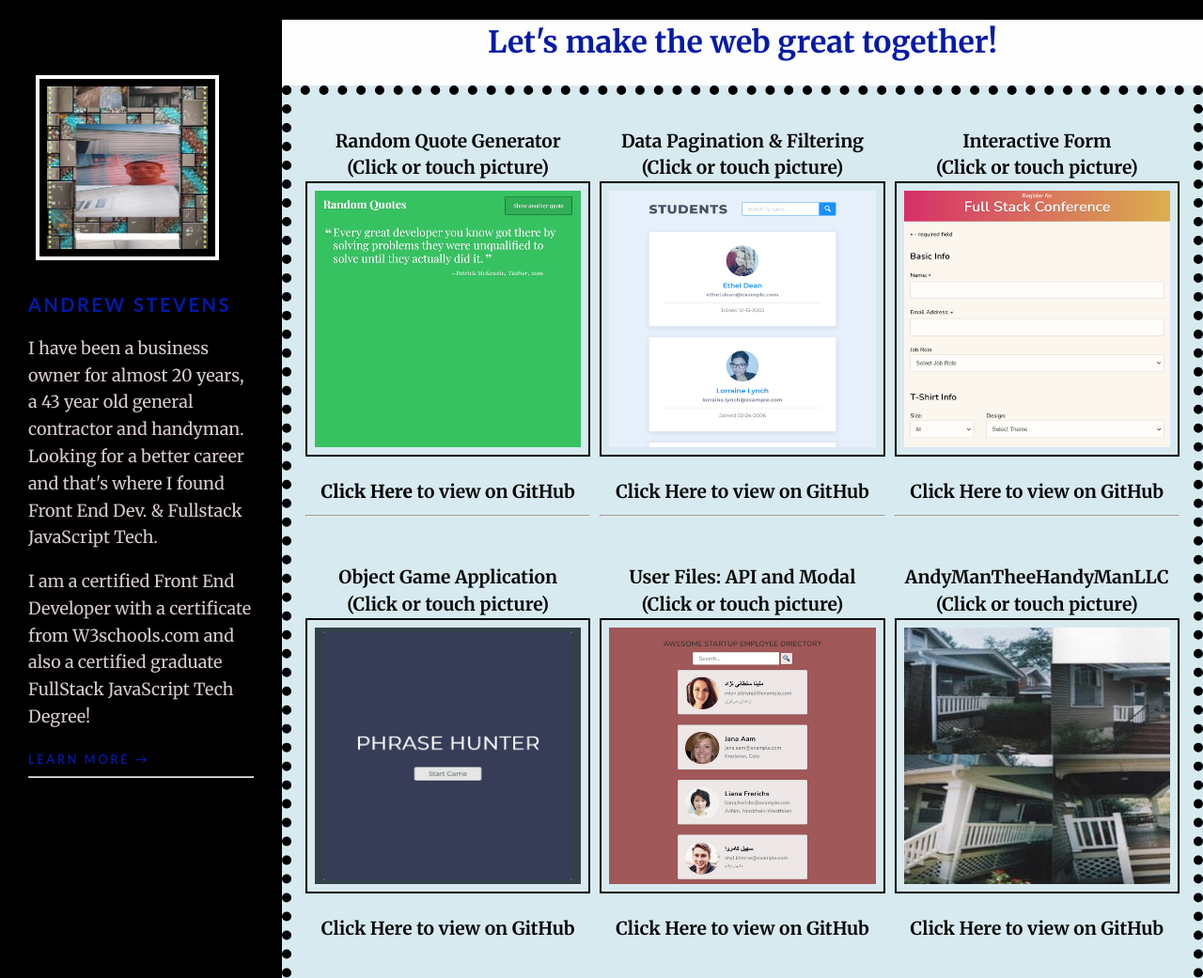
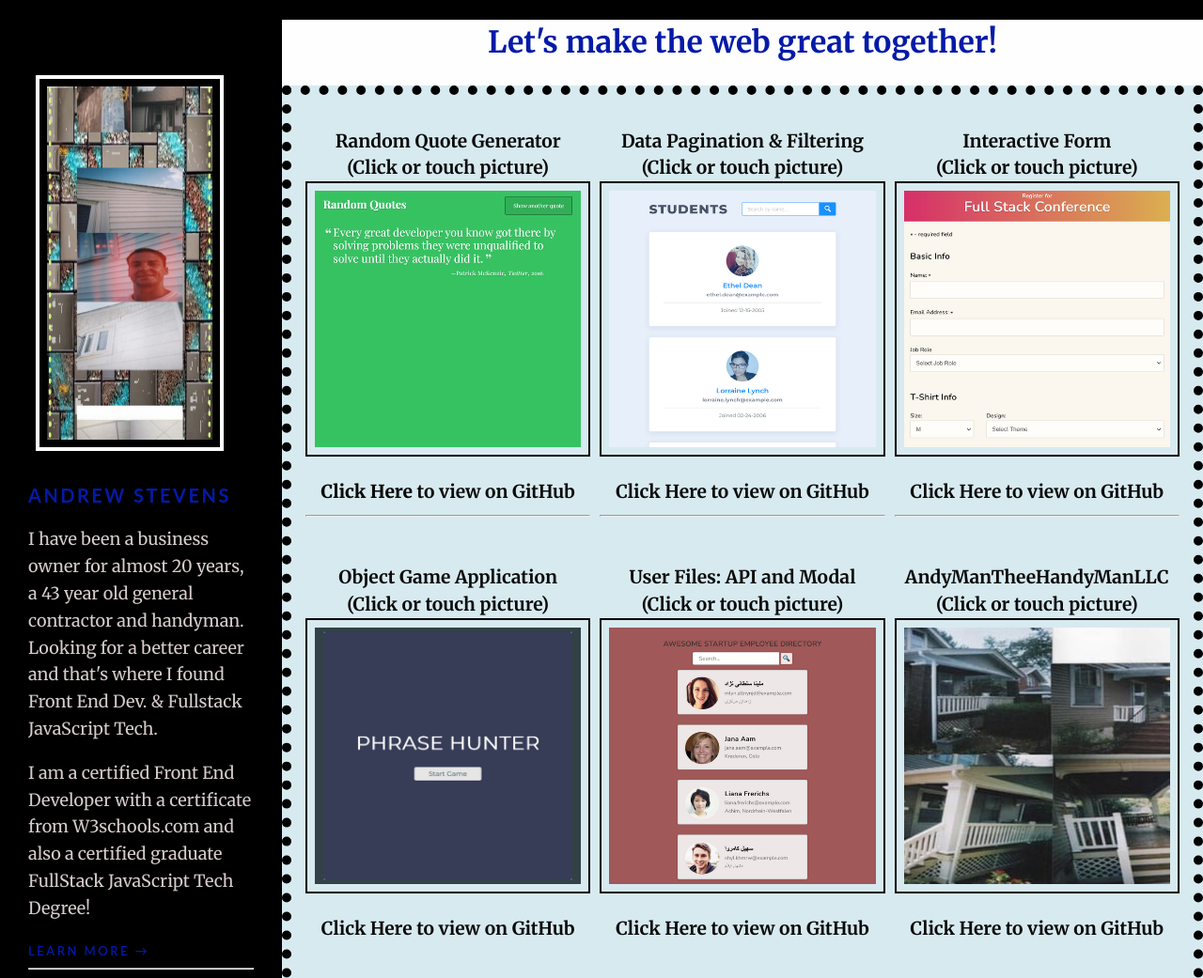
Before and after one commit to AndrewTeamTree/U6-IN-HTML, a plain HTML site: page index.html in a window 1280 px wide. Shown: the top 1041 px of the page at 94% size. Drawn offline with Linux system fonts and the light colour scheme; a web font is replaced by a local one.

Commit message:
Update styles.css

```diff
--- a/public/css/styles.css
+++ b/public/css/styles.css
@@ -125,10 +125,9 @@ nav a span {
 }
 
 .sidebar .thumbnail {
-   width: 80%;
-  height: 160%;
+ width: 200px;
+  height: 400px;
   margin: 15px 15px 15px 10px;
-  object-fit: cover;
   border: 4px solid #fff;
 }
 
```
